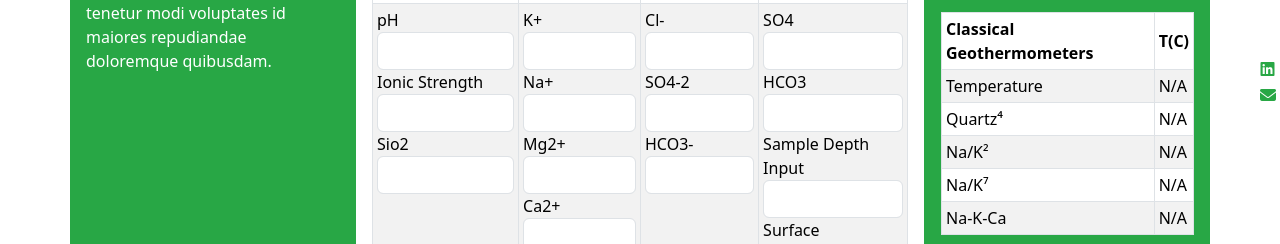
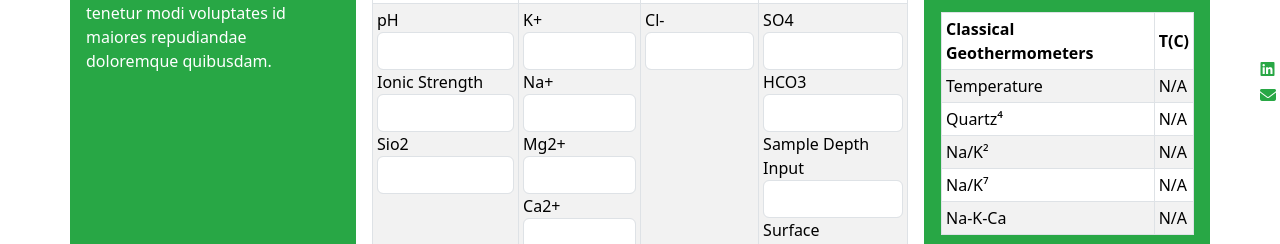
Before and after one commit to Mohabyoussef09/aiion, a React (Vite) app in the folder aiion-project/: page /single in a window 1280 px wide. Shown: the part 268-512 px from the top of the page. Built offline with nearby package versions, Linux system fonts and the light colour scheme.

Commit message:
Update SingleInput.jsx

```diff
--- a/aiion-project/src/Components/SingleInput/SingleInput.jsx
+++ b/aiion-project/src/Components/SingleInput/SingleInput.jsx
@@ -14,7 +14,7 @@ function SingleInput() {
     setLoading(true);
 
     axios
-      .post("http://127.0.0.1:8000/temperature", values)
+      .post("http://127.0.0.1:8082/temperature", values)
 
       .then((res) => {
         setTimeout(() => {
@@ -39,8 +39,6 @@ function SingleInput() {
       mg2: "",
       ca2: "",
       cl: "",
-      so4_2: "",
-      hco3_: "",
       so4: "",
       hco3: "",
       sDepth: "",
@@ -53,9 +51,9 @@ function SingleInput() {
     setChargeLoading(true);
 
     setTimeout(() => {
-      const { k, na, mg2, ca2, cl, so4_2, hco3_ } = formik.values;
+      const { k, na, mg2, ca2, cl,so4,hco3 } = formik.values;
       const ct_sum = Number(k) + Number(na) + Number(mg2) + Number(ca2);
-      const an_sum = Number(cl) + Number(so4_2) + Number(hco3_);
+      const an_sum = Number(cl) + Number(so4) + Number(hco3);
       const res = ((ct_sum - an_sum) / (ct_sum + an_sum)) * 100
       const toFixed_res = Number(res.toFixed(2))
       setChargeBalance(toFixed_res);
@@ -182,26 +180,7 @@ function SingleInput() {
                         className="form-control"
                         type="text"
                       />
-                      <label htmlFor="so4_2">SO4-2</label>
-                      <input
-                        id="so4_2"
-                        name="so4_2"
-                        onChange={formik.handleChange}
-                        onBlur={formik.handleBlur}
-                        value={formik.values.so4_2}
-                        className="form-control"
-                        type="text"
-                      />
-                      <label htmlFor="hco3_">HCO3-</label>
-                      <input
-                        id="hco3_"
-                        name="hco3_"
-                        onChange={formik.handleChange}
-                        onBlur={formik.handleBlur}
-                        value={formik.values.hco3_}
-                        className="form-control"
-                        type="text"
-                      />
+
                     </td>
                     <td>
                       <label htmlFor="so4">SO4</label>
```
